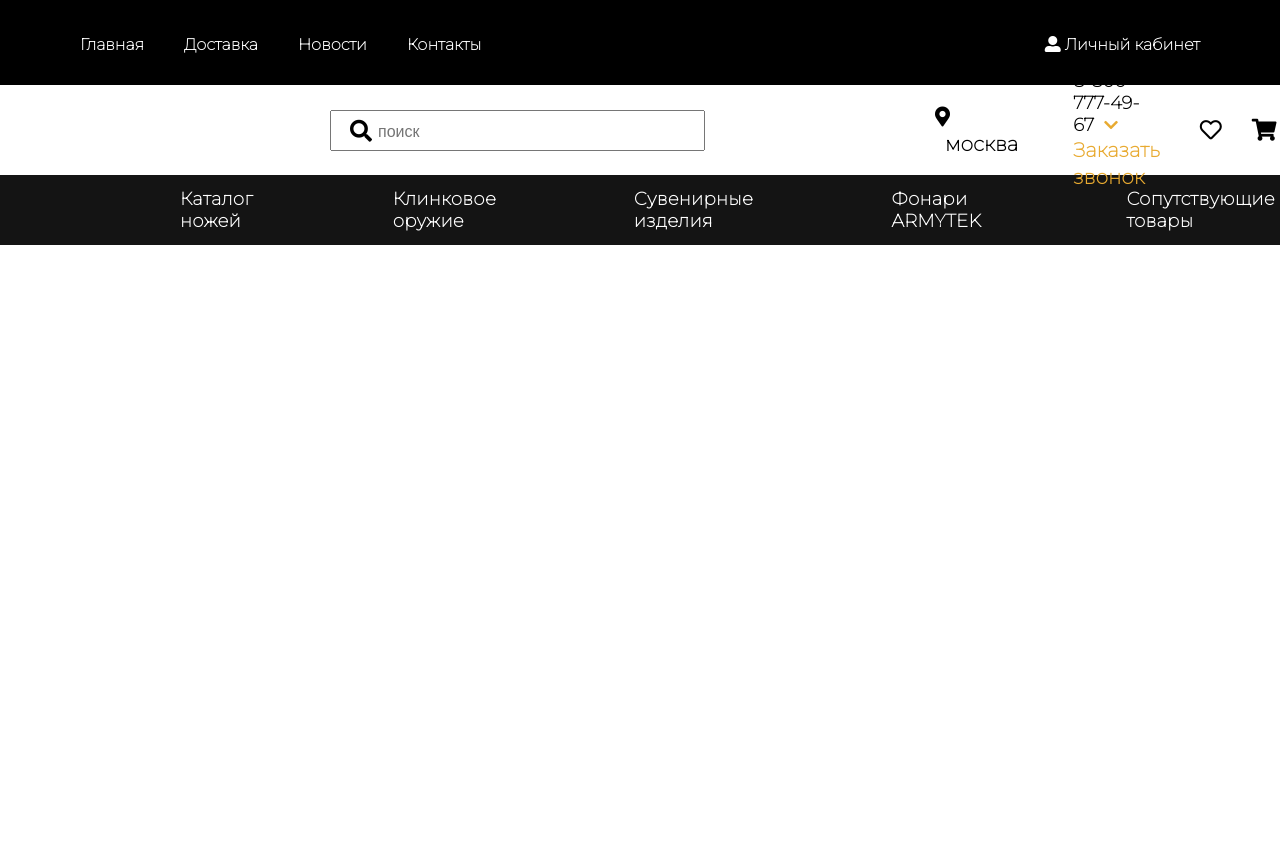
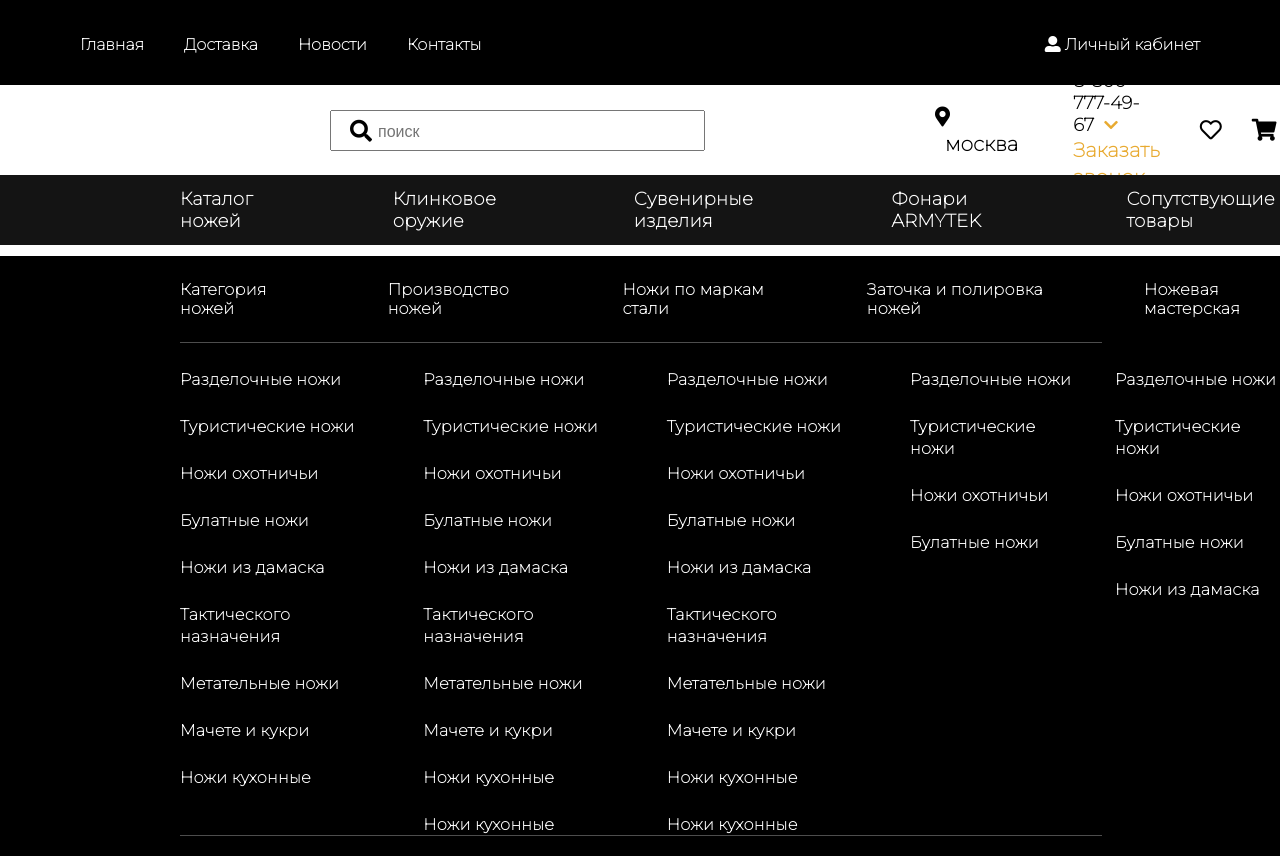
Before and after one commit to shurik302/TheKnifeStore, a React (Create React App) app: page / in a window 1280 px wide. Shown: the top 856 px of the page. Before the commit the page ends 800 px from the top, so only its background shows below. Built offline with nearby package versions, Linux system fonts and the light colour scheme.

Commit message:
начал делать выпадающие меню

```diff
--- a/src/components/Navigation.js
+++ b/src/components/Navigation.js
@@ -54,12 +54,77 @@ function Navigation() {
             </div>
           </div>
           <div className='catalogeHead'>
-            <ol>
-              <li>Каталог ножей</li>
-              <li>Клинковое оружие</li>
-              <li>Сувенирные изделия</li>
-              <li>Фонари ARMYTEK</li>
-              <li>Сопутствующие товары</li>
+            <ol className='catalogeHeadOl'>
+              <li className='catalogeHeadOlKnife '>Каталог ножей
+                <div className='catalogeHeadDown'>
+                  <div className='TopCatalogeHeadDown'>
+                    <ol className='TopCatalogeHeadDownOl leftSpacing'>
+                      <li>Категория ножей</li>
+                      <li>Производство ножей</li>
+                      <li>Ножи по маркам стали</li>
+                      <li>Заточка и полировка ножей</li>
+                      <li>Ножевая мастерская</li>
+                    </ol>
+                  </div>
+                  <div className='line'></div>
+                  <div className='CenterDown'>
+                    <ol className='DownOl leftSpacing'>
+                      <li><a href=''>Разделочные ножи</a></li>
+                      <li><a href=''>Туристические ножи</a></li>
+                      <li><a href=''>Ножи охотничьи</a></li>
+                      <li><a href=''>Булатные ножи</a></li>
+                      <li><a href=''>Ножи из дамаска</a></li>
+                      <li><a href=''>Тактического назначения</a></li>
+                      <li><a href=''>Метательные ножи</a></li>
+                      <li><a href=''>Мачете и кукри</a></li>
+                      <li><a href=''>Ножи кухонные</a></li>
+                    </ol>
+                    <ol className='DownOl'>
+                      <li><a href=''>Разделочные ножи</a></li>
+                      <li><a href=''>Туристические ножи</a></li>
+                      <li><a href=''>Ножи охотничьи</a></li>
+                      <li><a href=''>Булатные ножи</a></li>
+                      <li><a href=''>Ножи из дамаска</a></li>
+                      <li><a href=''>Тактического назначения</a></li>
+                      <li><a href=''>Метательные ножи</a></li>
+                      <li><a href=''>Мачете и кукри</a></li>
+                      <li><a href=''>Ножи кухонные</a></li>
+                      <li><a href=''>Ножи кухонные</a></li>
+                    </ol>
+                    <ol className='DownOl'>
+                      <li><a href=''>Разделочные ножи</a></li>
+                      <li><a href=''>Туристические ножи</a></li>
+                      <li><a href=''>Ножи охотничьи</a></li>
+                      <li><a href=''>Булатные ножи</a></li>
+                      <li><a href=''>Ножи из дамаска</a></li>
+                      <li><a href=''>Тактического назначения</a></li>
+                      <li><a href=''>Метательные ножи</a></li>
+                      <li><a href=''>Мачете и кукри</a></li>
+                      <li><a href=''>Ножи кухонные</a></li>
+                      <li><a href=''>Ножи кухонные</a></li>
+                    </ol>
+                    <ol className='DownOl'>
+                      <li><a href=''>Разделочные ножи</a></li>
+                      <li><a href=''>Туристические ножи</a></li>
+                      <li><a href=''>Ножи охотничьи</a></li>
+                      <li><a href=''>Булатные ножи</a></li>
+                    </ol>
+                    <ol className='DownOl'>
+                      <li><a href=''>Разделочные ножи</a></li>
+                      <li><a href=''>Туристические ножи</a></li>
+                      <li><a href=''>Ножи охотничьи</a></li>
+                      <li><a href=''>Булатные ножи</a></li>
+                      <li><a href=''>Ножи из дамаска</a></li>
+                    </ol>
+                  </div>
+                  <div className='line'></div>
+                  <div className='BottomCatalogeHeadDropDown'></div>
+                </div>
+              </li>
+              <li className='catalogeHeadOlKLinkKnife'>Клинковое оружие</li>
+              <li className='catalogeHeadOlSuvenir'>Сувенирные изделия</li>
+              <li className='catalogeHeadOlLight'>Фонари ARMYTEK</li>
+              <li className='catalogeHeadOlSoputTov'>Сопутствующие товары</li>
             </ol>
           </div>
 
--- a/src/index.css
+++ b/src/index.css
@@ -4,3 +4,17 @@ body {
   font-weight: 900;
   font-family: 'Montserrat', sans-serif;
 }
+
+ol,
+ul{
+  list-style-type:none ;
+}
+
+a{
+  text-decoration: none;
+  color: white;
+}
+
+.leftSpacing{
+  margin-left: 140px;
+}
--- a/src/stylesheets/Components.css
+++ b/src/stylesheets/Components.css
@@ -164,19 +164,111 @@
     padding-left: 140px;
     display: flex;
     align-items: center;
+    position: relative;
 }
-.catalogeHead ol{
+.catalogeHeadOl{
     display: flex;
     flex-direction: row;
     list-style-type: none;
     gap: 116px;
 
 }
-.catalogeHead ol li{
+.catalogeHeadOl li{
     letter-spacing: 0.3px;
     font-size: 18px;
+    /* border: 2px solid blue; */
+    padding:24px 0px 24px 0px;
+    cursor: pointer;
 }
 
+
+.catalogeHeadDown{
+    width: 100%;
+    height: 600px;
+    background-color: black;
+    position: absolute;
+    left: 0;
+    /* border: 2px solid red; */
+    visibility: visible;
+    margin-top: 24px;
+
+}
+
+.catalogeHeadOl li:hover{
+    color: #E8AA31;
+    /* border-bottom: 4px solid#E8AA31; */
+}
+.catalogeHeadOlKnife:hover:after,
+.catalogeHeadOlKLinkKnife:hover:after,
+.catalogeHeadOlSuvenir:hover:after,
+.catalogeHeadOlLight:hover:after,
+.catalogeHeadOlSoputTov:hover:after{
+    content: '';
+    border-bottom: 4px solid#E8AA31;
+    position: absolute;
+    top: 66px;
+}
+
+.catalogeHeadOlKnife:hover:after{
+    left: 181px;
+    width: 139px;
+}
+
+.catalogeHeadOlKLinkKnife:hover:after{
+    left: 436px;
+    width: 179px;
+}
+
+.catalogeHeadOlSuvenir:hover:after{
+    left: 730px;
+    width: 203px;
+}
+
+.catalogeHeadOlLight:hover:after{
+    left: 1048px;
+    width: 170px;
+}
+
+.catalogeHeadOlSoputTov:hover:after{
+    left: 1335px;
+    width: 220px;
+}
+
+.catalogeHeadOl li:hover>.catalogeHeadDown{
+    visibility: visible;
+}
+
+.line{
+    width: 72%;
+    height: 1px;
+    background-color: rgba(255, 255, 255, 0.3);
+    margin-left: 180px;
+}
+
+.CenterDown{
+    display: flex;
+    flex-direction: row;
+}
+
+.TopCatalogeHeadDownOl{
+    display: flex;
+    flex-direction: row;
+    color: white;
+    gap: 95px;
+}
+
+.TopCatalogeHeadDownOl li{
+    font-size: 16px;
+}
+
+.DownOl li{
+    padding: 25px 0px 0px 0px;
+    /* border: 1px solid red; */
+}
+
+.DownOl li a{
+    font-size: 16px;
+}
 
 
 @media (max-width:1400px) {
```
